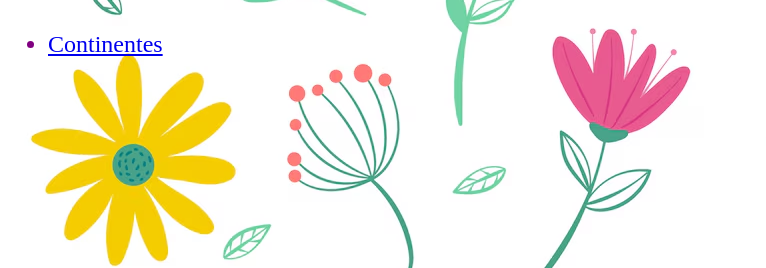
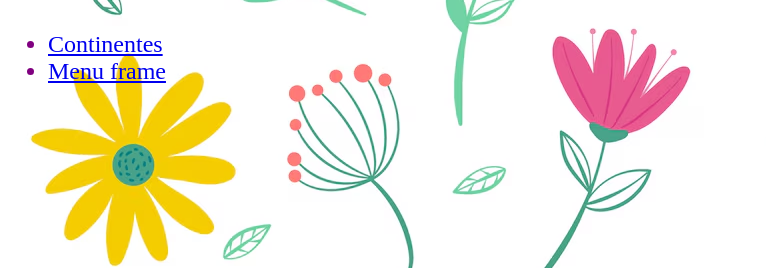
Before and after one commit to pastayqueso/paginaa, a plain HTML site: page index.html in a window 1280 px wide. Shown: the part 406-674 px from the top of the page, 0-766 px from the left. Drawn offline with Linux system fonts and the light colour scheme.

Commit message:
Update index.html

```diff
--- a/index.html
+++ b/index.html
@@ -16,6 +16,8 @@
 
 <ul><h1><b>practicas</b></h1>
 <li><a href="https://pastayqueso.github.io/continentes/"> Continentes </a><br></li>
+
+<li><a href="https://pastayqueso.github.io/menuframe/">Menu frame</a><br></li>
 </ul>
 </font>
 </body>
```
